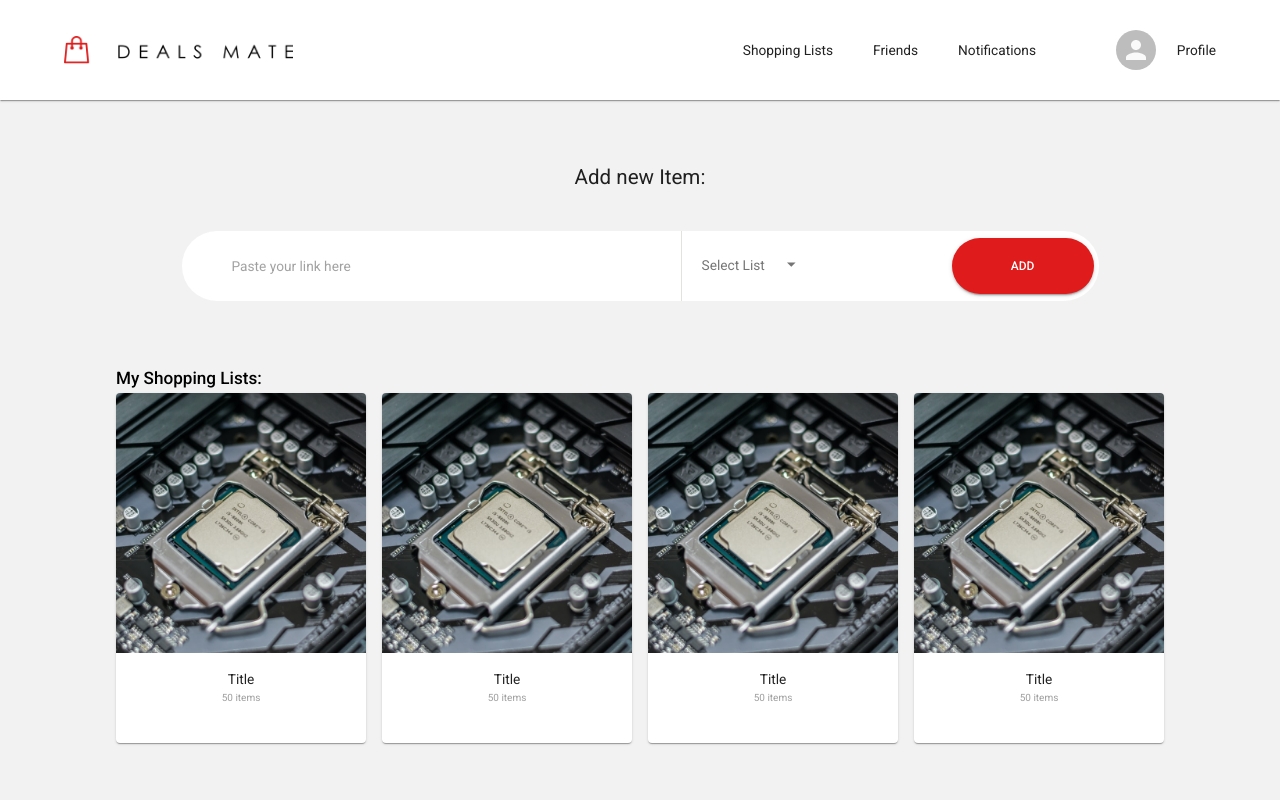
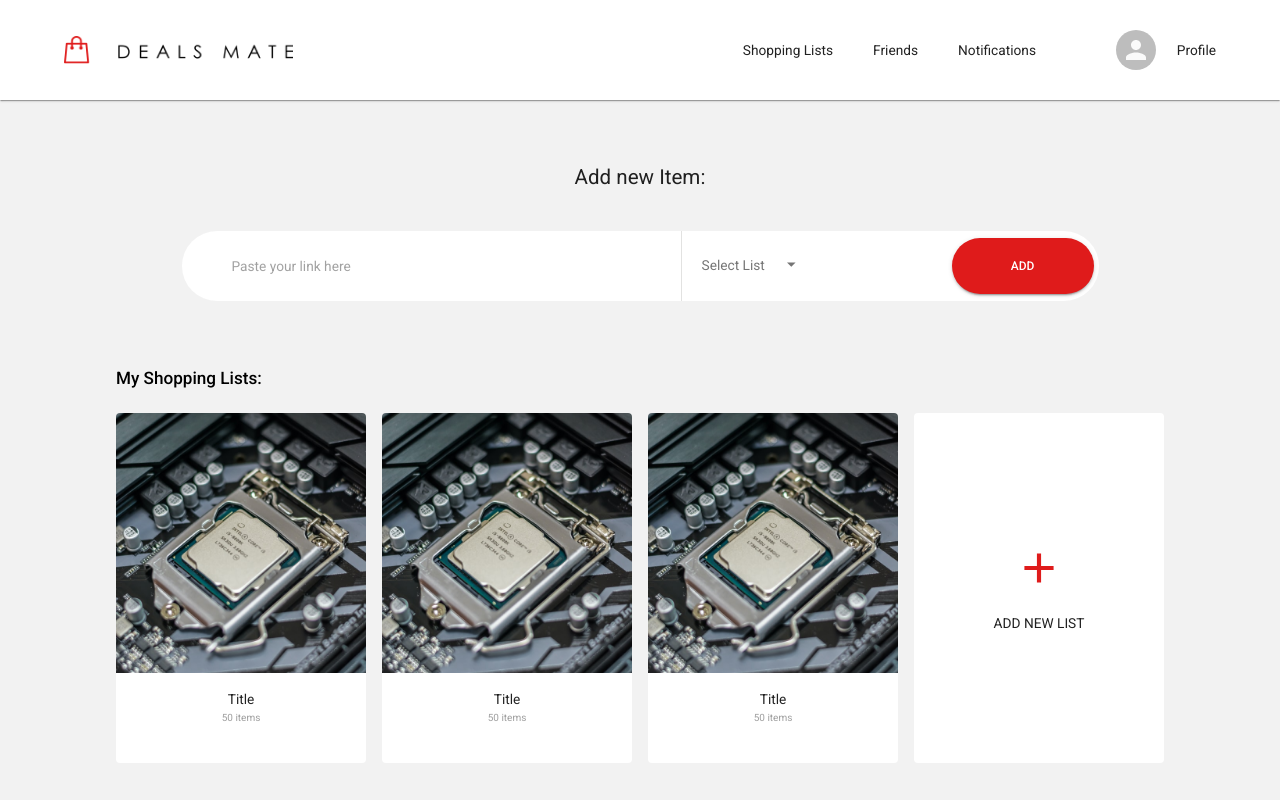
Before and after one commit to hatchways/team-seahorse, a React (Create React App) app in the folder client/: page /dashboard in a window 1280 px wide. Built offline with nearby package versions, Linux system fonts and the light colour scheme.

Commit message:
added AddNewList.jsx

```diff
--- a/client/package.json
+++ b/client/package.json
@@ -4,10 +4,11 @@
   "private": true,
   "dependencies": {
     "@material-ui/core": "^4.11.0",
+    "@material-ui/icons": "^4.11.2",
     "react": "^17.0.1",
     "react-dom": "^17.0.1",
-    "react-scripts": "^4.0.0",
-    "react-router-dom": "^5.2.0"
+    "react-router-dom": "^5.2.0",
+    "react-scripts": "^4.0.0"
   },
   "scripts": {
     "start": "react-scripts start",
--- /dev/null
+++ b/client/src/components/AddNewList.jsx
@@ -0,0 +1,44 @@
+import {
+  Card,
+  CardActionArea,
+  Grid,
+  makeStyles,
+  Typography,
+} from "@material-ui/core";
+import React from "react";
+import AddIcon from "@material-ui/icons/Add";
+
+const useStyles = makeStyles(() => ({
+  card: {
+    width: 250,
+    height: 350,
+    backgroundColor: "white",
+  },
+  action: {
+    height: "100%",
+    display: "flex",
+    flexDirection: "column",
+    alignItems: "center",
+    justifyContent: "center",
+  },
+  icon: {
+    fontSize: 50,
+    marginBottom: 20,
+  },
+}));
+
+const AddNewList = () => {
+  const classes = useStyles();
+  return (
+    <Grid item>
+      <Card className={classes.card} elevation={0}>
+        <CardActionArea className={classes.action}>
+          <AddIcon className={classes.icon} color="primary" />
+          <Typography>ADD NEW LIST</Typography>
+        </CardActionArea>
+      </Card>
+    </Grid>
+  );
+};
+
+export default AddNewList;
--- a/client/src/components/ListCover.jsx
+++ b/client/src/components/ListCover.jsx
@@ -25,7 +25,7 @@ const ListCover = () => {
 
   return (
     <Grid item>
-      <Card className={classes.card}>
+      <Card className={classes.card} elevation={0}>
         <CardMedia className={classes.image} image={sample} />
         <CardContent>
           <Typography align="center">Title</Typography>
--- a/client/src/components/Lists.jsx
+++ b/client/src/components/Lists.jsx
@@ -1,18 +1,26 @@
-import { Box, Grid, List, Typography } from "@material-ui/core";
+import { Box, Grid, makeStyles, Typography } from "@material-ui/core";
 import React from "react";
+import AddNewList from "./AddNewList";
 import ListCover from "./ListCover";
 
+const useStyles = makeStyles(() => ({
+  title: {
+    marginBottom: 20,
+  },
+}));
+
 const Lists = () => {
+  const classes = useStyles();
   return (
     <Box px={10}>
-      <Typography align="left" variant="h6">
+      <Typography className={classes.title} align="left" variant="h6">
         My Shopping Lists:
       </Typography>
       <Grid container spacing={2}>
         <ListCover />
         <ListCover />
         <ListCover />
-        <ListCover />
+        <AddNewList />
       </Grid>
     </Box>
   );
```
Also changed, not shown: 1 other file (tests, documents, lock files or other folders).
